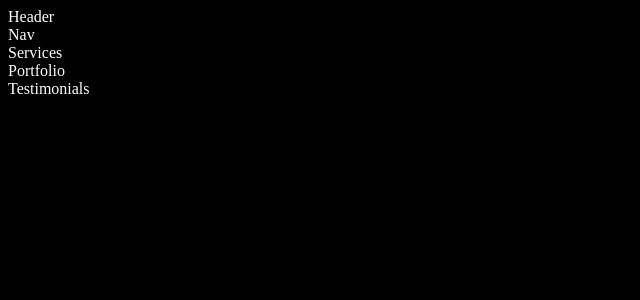
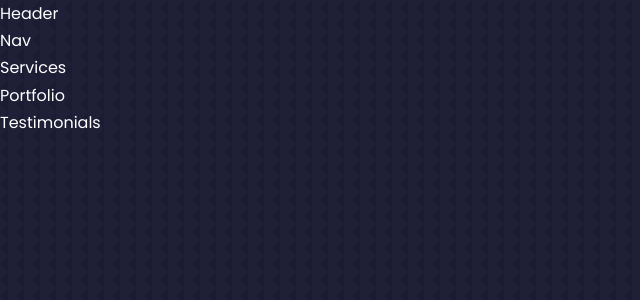
Before and after one commit to Natalia1607/React-Portfolio-Website, a React (Create React App) app: page / in a window 1280 px wide. Shown: the top 300 px of the page, without its empty margins (0-640 px from the left). Built offline with nearby package versions, Linux system fonts and the light colour scheme.

Commit message:
CSS variables and general CSS styles

```diff
--- a/src/index.css
+++ b/src/index.css
@@ -1,4 +1,138 @@
+@import url('https://fonts.googleapis.com/css2?family=Poppins:wght@300;400;500;600&display=swap');
+
+* {
+    margin: 0;
+    padding: 0;
+    border: 0;
+    outline: 0;
+    box-sizing: border-box;
+    list-style: none;
+    text-decoration: none;
+}
+
+:root {
+    --color-bg: #1f1f38;
+    --color-bg-variant: #2c2c6c;
+    --color-primary: #4db5ff;
+    --color-primary-variant: rgba(77, 181, 255, 0.4);
+    --color-white: #fff;
+    --color-light: rgba(255, 255, 255, 0.6);
+
+    --transition: all 400ms ease;
+
+    --container-width-lg: 75%;
+    --container-width-md: 86%;
+    --container-width-ms: 90%;
+}
+
+html {
+    scroll-behavior: smooth;
+}
+
+::-webkit-scrollbar {
+    display: none;
+}
+
 body {
-    background: black;
-    color: white;
+    font-family: 'Poppins', sans-serif;
+    background-color: var(--color-bg);
+    background-image: url(../src/assets/bg-texture.png);
+    color: var(--color-white);
+    line-height: 1.7;
 }
+
+/* General styles */
+
+.container {
+    width: var(--container-width-lg);
+    margin: 0 auto;
+}
+
+h1,
+h2,
+h3,
+h4,
+h5 {
+    font-weight: 500;
+}
+
+h1 {
+    font-size: 2.5rem;
+}
+
+section {
+    margin-top: 8rem;
+}
+
+section > h2, section > h5 {
+    color: var(--color-light);
+    text-align: center;
+}
+
+section > h2 {
+    margin-bottom: 3rem;
+    color: var(--color-primary);
+}
+
+.text-light {
+    color: var(--color-light);
+}
+
+a {
+    color: var(--color-primary);
+    transition: var(--transition);
+}
+
+a:hover {
+    color: var(--color-white);
+}
+
+.btn {
+    display: inline-block;
+    width: max-content;
+    padding: 0.75rem 1.2rem;
+    color: var(--color-primary);
+    border-radius: 0.4rem;
+    cursor: pointer;
+    border: 1px solid var(--color-primary);
+    transition: var(--transition);
+}
+
+.btn:hover {
+    background-color: var(--color-white);
+    color: var(--color-bg);
+    border-color: transparent;
+}
+
+.btn-primary {
+    background-color: var(--color-primary);
+    color: var(--color-bg);
+}
+
+img {
+    display: block;
+    width: 100%;
+    object-fit: cover;
+}
+
+/* Media queries */
+
+@media screen and (max-width: 1024px) {
+    .container {
+        width: var(--container-width-md);
+    }
+
+    section {
+        margin-top: 6rem;
+    }
+}
+
+@media screen and (max-width: 600px) {
+    .container {
+        width: var(--container-width-sm);
+    }
+
+    section > h2 {
+        margin-bottom: 2rem;
+    }
+}
```
